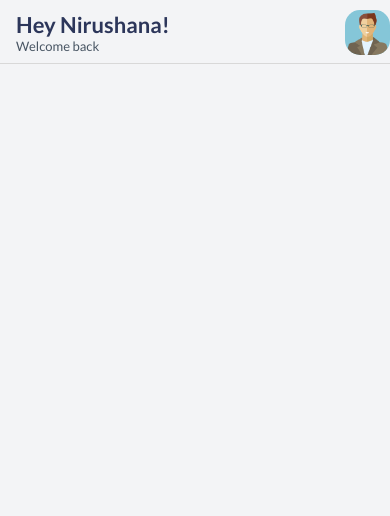
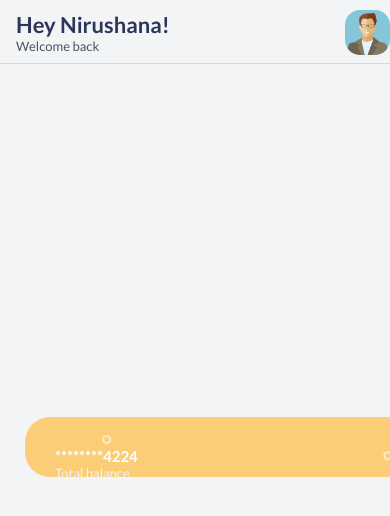
Before and after one commit to Nirushana/money_app, a React Native app: screen /Home in a window 390 px wide. Shown: the top 516 px of the page. Built offline with nearby package versions, Linux system fonts and the light colour scheme.

Commit message:
CardSection FlatList

```diff
--- a/Components/Cards/CardItem.tsx
+++ b/Components/Cards/CardItem.tsx
@@ -3,6 +3,10 @@ import styled from "styled-components/native";
 import { CardProps } from "./types";
 import { ScreenWidth } from "../shared";
 import { colors } from "../colors";
+import cardBg from "../../assets/bgs/background_transparent.png";
+import RegularText from "../Text/RegularText";
+import SmallText from "../Text/SmallText";
+import {View} from 'react-native'
 
 const CardBackground = styled.ImageBackground`
   height: 75%;
@@ -22,9 +26,45 @@ const TouchableView = styled.View`
   padding: 30px;
   flex: 1;
 `;
+const CardRow = styled.View`
+  flex-direction: row;
+  justify-content: space-between;
+  align-items: center;
+  width: 100%;
+`;
+const Logo = styled.Image`
+  width: 100%;
+  height: 80%;
+  flex: 1;
+`;
 
 const CardItem: FunctionComponent<CardProps> = (props) => {
-  return <TouchableView></TouchableView>;
+  const handlePress = () => {};
+
+  return (
+    <CardBackground source={cardBg}>
+      <CardTouchable underlayColor={colors.secondary} onPress={handlePress}>
+        <TouchableView>
+          <CardRow>
+              <RegularText textStyles={{ color: colors.white }}>
+                 ********{props.accountNo.slice(6, 10)}
+              </RegularText>
+          </CardRow>
+          <CardRow>
+              <View style={{ flex: 3 }}>
+                <SmallText textStyles={{ marginBottom: 5, color: colors.graylight }}>
+                    Total balance
+                </SmallText>
+                <RegularText textStyles={{fontSize: 19}}>
+                    ${props.balance}
+                </RegularText>
+              </View>
+              <Logo source={props.logo}/>
+          </CardRow>
+        </TouchableView>
+      </CardTouchable>
+    </CardBackground>
+  );
 };
 
 export default CardItem;
--- a/Components/Cards/CardSection.tsx
+++ b/Components/Cards/CardSection.tsx
@@ -1,6 +1,7 @@
 import React, { FunctionComponent } from "react";
 import styled from "styled-components/native";
 import { CardSectionProps } from "./types";
+import CardItem from "./CardItem";
 
 //components
 const CardList = styled.FlatList`
@@ -21,7 +22,7 @@ const CardSection: FunctionComponent<CardSectionProps> = (props) => {
         alignItems: "center",
       }}
       keyExtractor={({ id }: any) => id.toString()}
-      renderItem={}
+      renderItem={({ item }: any)=> <CardItem {...item}/>}
     />
   );
 };
--- a/Screens/Home.tsx
+++ b/Screens/Home.tsx
@@ -3,6 +3,9 @@ import React, { FunctionComponent } from "react";
 import styled from "styled-components/native";
 import { Container } from "../Components/shared";
 import { colors } from "../Components/colors";
+import CardSection from "../Components/Cards/CardSection";
+import logo1 from '../assets/cards/visa_white.png';
+import logo2 from '../assets/cards/mc.png'
 
 const HomeContainer = styled(Container)`
   background-color: ${colors.graylight};
@@ -11,9 +14,34 @@ const HomeContainer = styled(Container)`
 `;
 
 const Home: FunctionComponent = () => {
+    const cardsData = [
+        {
+            id: 1,
+            accountNo: "21332342243243",
+            balance: 20000.15,
+            alias: "Work Debit",
+            logo: logo1,
+        },
+        {
+            id: 2,
+            accountNo: "245546677545243",
+            balance: 120000.05,
+            alias: "Personal Perpaid",
+            logo: logo2,
+        },
+        {
+            id: 1,
+            accountNo: "213258568945853",
+            balance: 5600.15,
+            alias: "School Prepaid",
+            logo: logo1,
+        },
+
+    ]
   return (
     <HomeContainer>
       <StatusBar style="dark" />
+      <CardSection data={cardsData}/>
     </HomeContainer>
   );
 };
```
